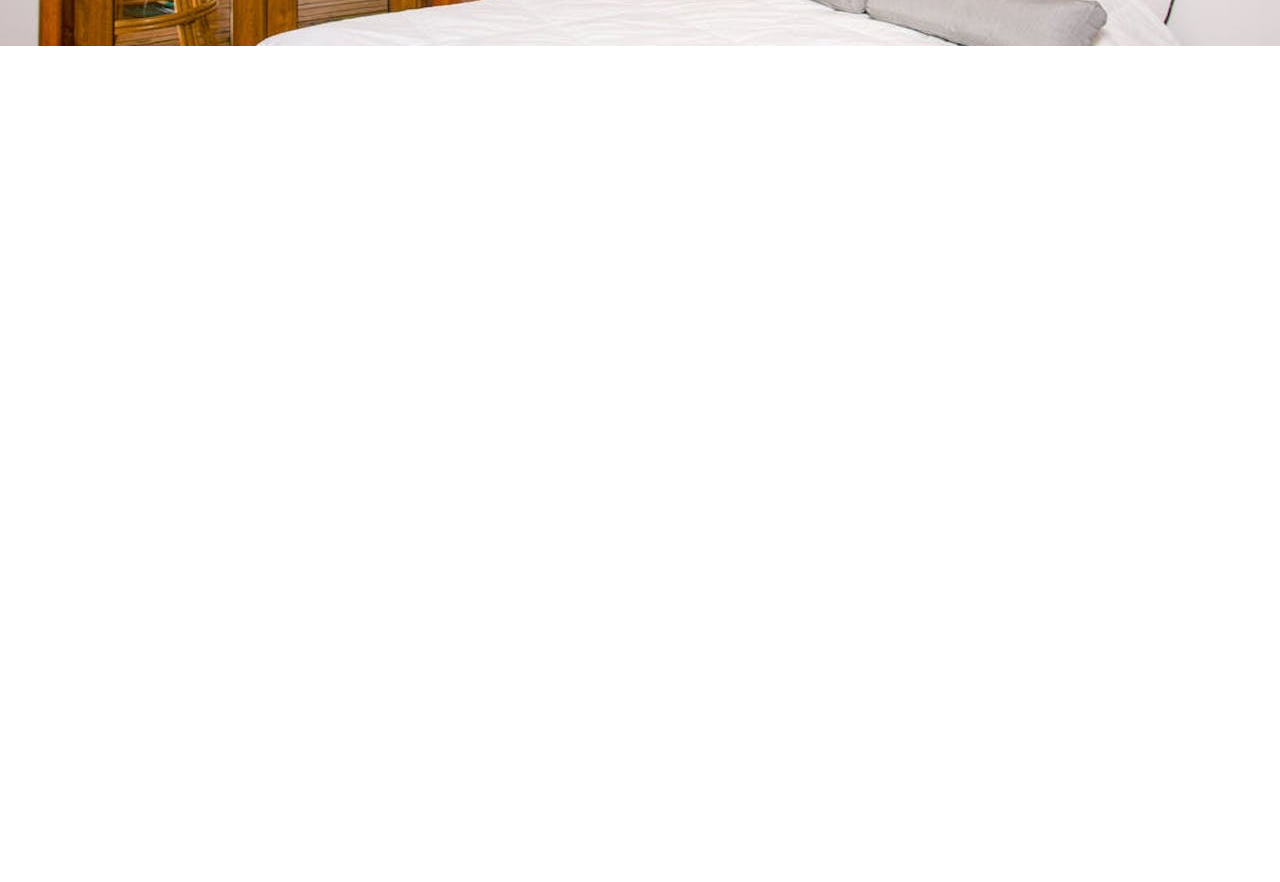
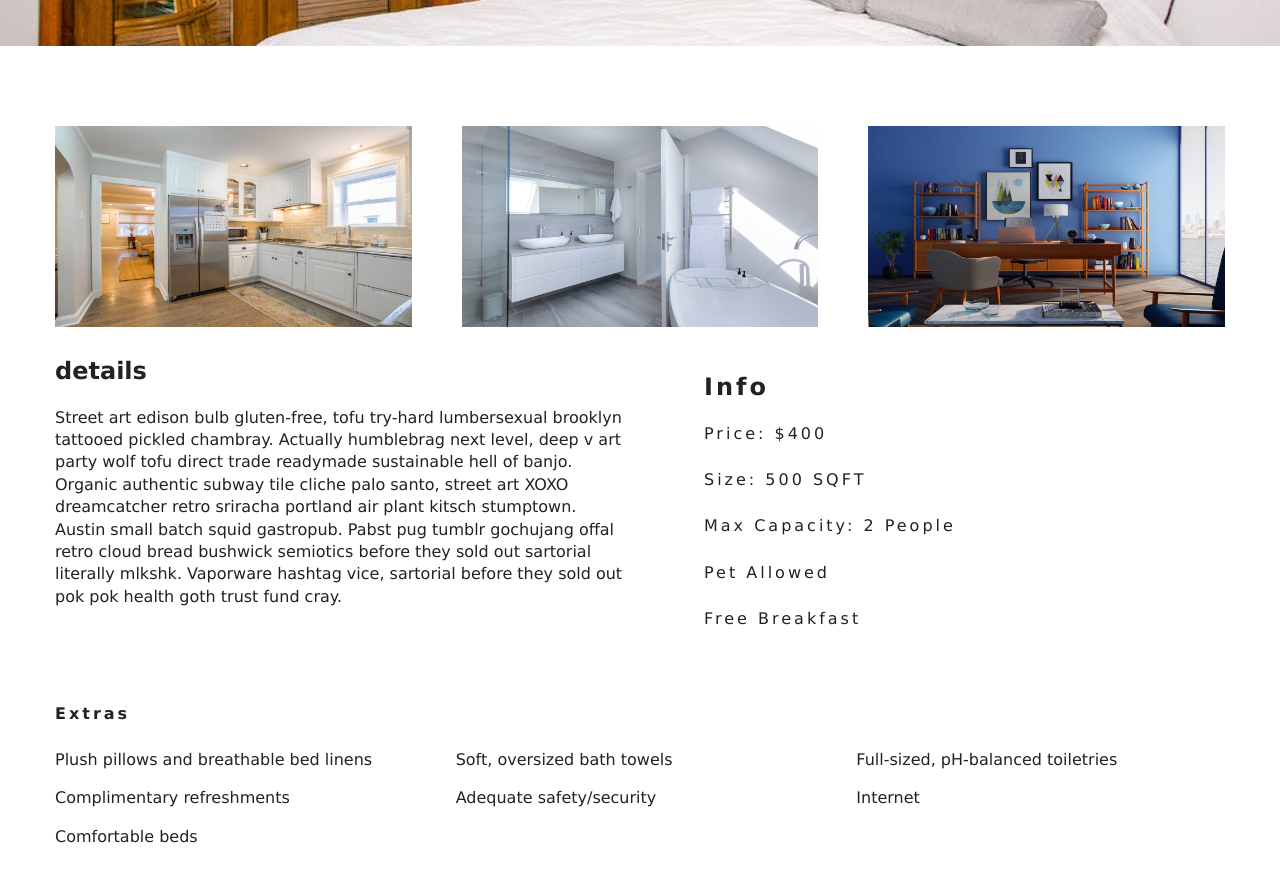
Before and after one commit to fflorezz/react-resort, a React (Create React App) app: page /rooms/double-deluxe in a window 1280 px wide. Shown: the part 500-1382 px from the top of the page. Before the commit the page ends 800 px from the top, so only its background shows below. Built offline with nearby package versions, Linux system fonts and the light colour scheme.

Commit message:
added rooms container and sccroll to top

```diff
--- /dev/null
+++ b/src/components/RoomsContainer.jsx
@@ -0,0 +1,23 @@
+import React, { useContext } from "react";
+import RoomsList from "./RoomsList";
+import RoomsFilter from "./RoomsFilter";
+import { RoomContext } from "./../context/room.context";
+import Loading from "./Loading";
+
+const RoomsContainer = () => {
+  const { loading, sortedRooms, rooms } = useContext(RoomContext);
+  return (
+    <div>
+      {loading ? (
+        <Loading />
+      ) : (
+        <>
+          <RoomsFilter rooms={rooms} />
+          <RoomsList rooms={sortedRooms} />
+        </>
+      )}
+    </div>
+  );
+};
+
+export default RoomsContainer;
--- /dev/null
+++ b/src/components/RoomsFilter.jsx
@@ -0,0 +1,7 @@
+import React from "react";
+
+const RoomsFilter = () => {
+  return <div>FILTER</div>;
+};
+
+export default RoomsFilter;
--- /dev/null
+++ b/src/components/RoomsList.jsx
@@ -0,0 +1,25 @@
+import React from "react";
+import Room from "./Room";
+
+const RoomsList = ({ rooms }) => {
+  return (
+    <div>
+      ROOM LIST
+      {rooms.length === 0 ? (
+        <div className="empty-search">
+          <h3>Unfortunate no rooms matched your search parameter</h3>
+        </div>
+      ) : (
+        <section className="rooms-list">
+          <div className="roomslist-center">
+            {rooms.map((room, idx) => (
+              <Room key={idx} room={room} />
+            ))}
+          </div>
+        </section>
+      )}
+    </div>
+  );
+};
+
+export default RoomsList;
--- /dev/null
+++ b/src/components/ScrollToTop.jsx
@@ -0,0 +1,12 @@
+import { useEffect } from "react";
+import { useLocation } from "react-router-dom";
+
+export default function ScrollToTop() {
+  const { pathname } = useLocation();
+
+  useEffect(() => {
+    window.scrollTo(0, 0);
+  }, [pathname]);
+
+  return null;
+}
--- a/src/components/SingleRoom.jsx
+++ b/src/components/SingleRoom.jsx
@@ -5,7 +5,17 @@ import Hero from "./../components/Hero";
 import Banner from "./../components/Banner";
 
 const SingleRoom = ({ room }) => {
-  const { images, name } = room;
+  const {
+    images,
+    name,
+    description,
+    price,
+    size,
+    capacity,
+    pets,
+    breakfast,
+    extras,
+  } = room;
   return (
     <>
       <Hero hero="roomsHero" imgUrl={images[0]}>
@@ -15,7 +25,38 @@ const SingleRoom = ({ room }) => {
           </Link>
         </Banner>
       </Hero>
-      <section className="single-room"></section>
+      <section className="single-room">
+        <div className="single-room-images">
+          {images.map((image, idx) =>
+            idx > 0 ? <img key={idx} src={image} alt={name} /> : ""
+          )}
+        </div>
+        <div className="single-room-info">
+          <article className="description">
+            <h3>details</h3>
+            <p>{description}</p>
+          </article>
+          <article className="info">
+            <h3>info</h3>
+            <h6>Price: ${price}</h6>
+            <h6>Size: {size} SQFT</h6>
+            <h6>
+              Max Capacity:{" "}
+              {capacity > 1 ? `${capacity} people` : `${capacity} person`}
+            </h6>
+            <h6>{pets ? "Pet allowed" : "No pets allowed"}</h6>
+            <h6>{breakfast ? "Free breakfast" : ""}</h6>
+          </article>
+        </div>
+      </section>
+      <section className="room-extras">
+        <h6>extras</h6>
+        <ul className="extras">
+          {extras.map((item, idx) => (
+            <li key={idx}>{item}</li>
+          ))}
+        </ul>
+      </section>
     </>
   );
 };
--- a/src/pages/RoomsPage.jsx
+++ b/src/pages/RoomsPage.jsx
@@ -3,10 +3,11 @@ import { Link } from "react-router-dom";
 
 import Hero from "./../components/Hero";
 import Banner from "./../components/Banner";
+import RoomsContainer from "./../components/RoomsContainer";
 
 const RoomsPage = () => {
   return (
-    <div>
+    <>
       <Hero hero="roomsHero">
         <Banner title="Our Rooms">
           <Link to="/" className="btn-primary">
@@ -14,7 +15,8 @@ const RoomsPage = () => {
           </Link>
         </Banner>
       </Hero>
-    </div>
+      <RoomsContainer />
+    </>
   );
 };
 
--- a/src/pages/SingleRoomPage.jsx
+++ b/src/pages/SingleRoomPage.jsx
@@ -5,15 +5,17 @@ import { RoomContext } from "./../context/room.context";
 import Loading from "./../components/Loading";
 import ErrorMessage from "../components/ErrorMessage";
 import SingleRoom from "../components/SingleRoom";
+import ScrollToTop from "./../components/ScrollToTop";
 
 function SingleRoomPage({ match }) {
   const { getRoom, loading } = useContext(RoomContext);
+  const slug = match.params.slug;
 
-  const slug = match.params.slug;
   let room = getRoom(slug);
 
   return (
     <div>
+      <ScrollToTop />
       {loading ? (
         <Loading />
       ) : room ? (
```
